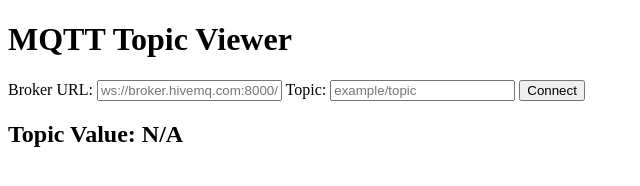
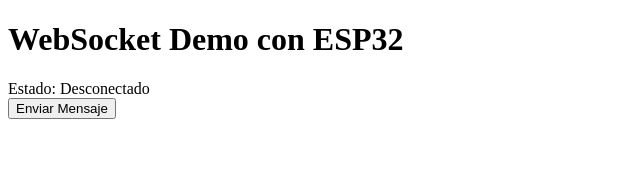
Before and after one commit to gonzagordo/mqtt_min, a plain HTML site: page index.html in a window 1280 px wide. Shown: the whole page, without its empty margins (0-640 px from the left). Drawn offline with Linux system fonts and the light colour scheme.

Commit message:
Update index.html
websocket a traves de proxy

```diff
--- a/index.html
+++ b/index.html
@@ -3,22 +3,55 @@
 <head>
     <meta charset="UTF-8">
     <meta name="viewport" content="width=device-width, initial-scale=1.0">
-    <title>MQTT Topic Viewer</title>
+    <title>WebSocket Demo</title>
 </head>
 <body>
-    <h1>MQTT Topic Viewer</h1>
-    <label for="broker">Broker URL:</label>
-    <input type="text" id="broker" placeholder="ws://broker.hivemq.com:8000/mqtt">
+    <h1>WebSocket Demo con ESP32</h1>
+    <div id="status">Estado: Desconectando...</div>
+    <div id="messages"></div>
+    <button onclick="sendMessage()">Enviar Mensaje</button>
 
-    <label for="topic">Topic:</label>
-    <input type="text" id="topic" placeholder="example/topic">
+    <script>
+        // Cambia a la dirección del proxy inverso
+        const wsUrl = "wss://192.168.1.43/ws/";
+        const statusDiv = document.getElementById("status");
+        const messagesDiv = document.getElementById("messages");
 
-    <button onclick="connect()">Connect</button>
+        // Crear la conexión WebSocket
+        const socket = new WebSocket(wsUrl);
 
-    <h2>Topic Value: <span id="message">N/A</span></h2>
+        // Evento cuando se abre la conexión
+        socket.onopen = () => {
+            statusDiv.innerText = "Estado: Conectado";
+            console.log("Conectado al WebSocket del ESP32");
+        };
 
-    <!-- Cargar correctamente MQTT.js desde el CDN -->
-    <script src="https://unpkg.com/mqtt/dist/mqtt.min.js"></script>
-    <script src="app.js"></script>
+        // Evento cuando se recibe un mensaje
+        socket.onmessage = (event) => {
+            const message = event.data;
+            messagesDiv.innerHTML += `<p>Mensaje recibido: ${message}</p>`;
+            console.log("Mensaje recibido:", message);
+        };
+
+        // Evento cuando se cierra la conexión
+        socket.onclose = () => {
+            statusDiv.innerText = "Estado: Desconectado";
+            console.log("Conexión WebSocket cerrada");
+        };
+
+        // Evento para manejar errores
+        socket.onerror = (error) => {
+            statusDiv.innerText = "Estado: Error";
+            console.error("Error en WebSocket:", error);
+        };
+
+        // Función para enviar un mensaje al ESP32
+        function sendMessage() {
+            const message = "Hola desde la PWA";
+            socket.send(message);
+            messagesDiv.innerHTML += `<p>Mensaje enviado: ${message}</p>`;
+            console.log("Mensaje enviado:", message);
+        }
+    </script>
 </body>
 </html>
```
